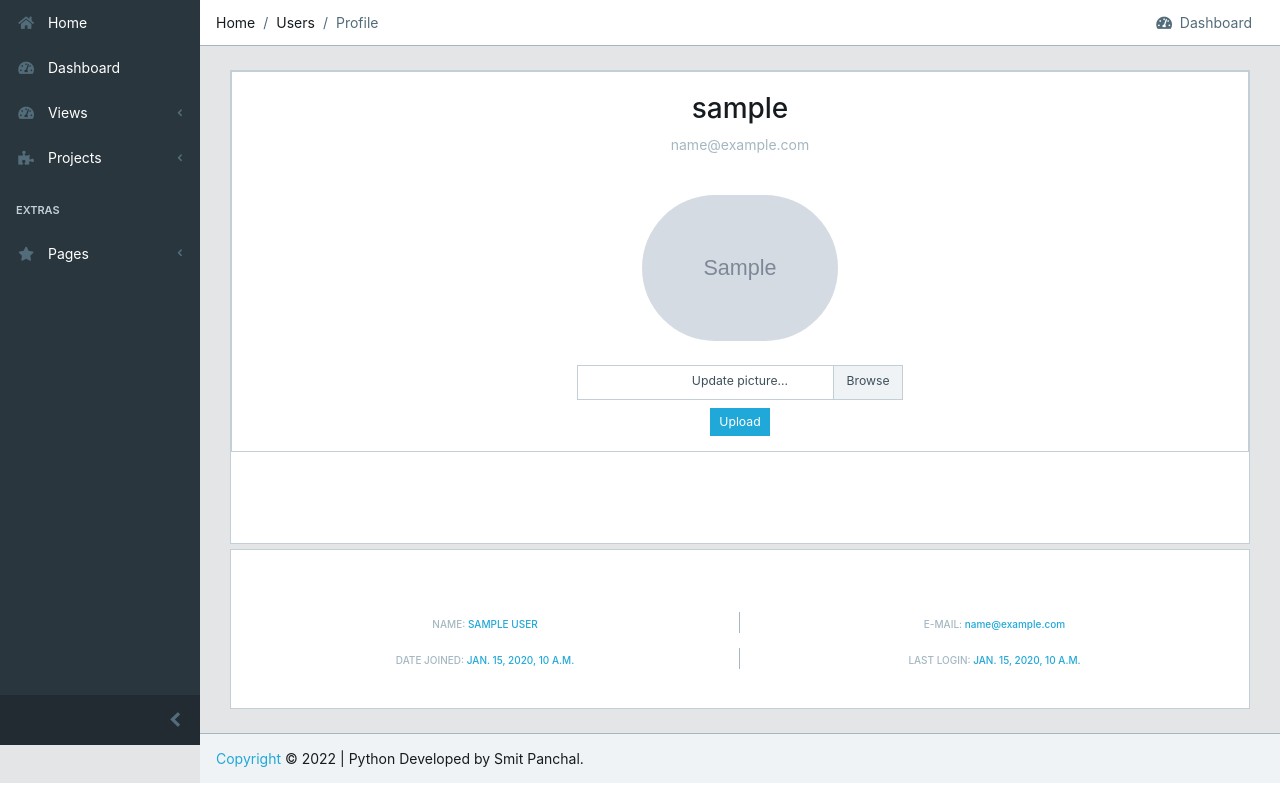
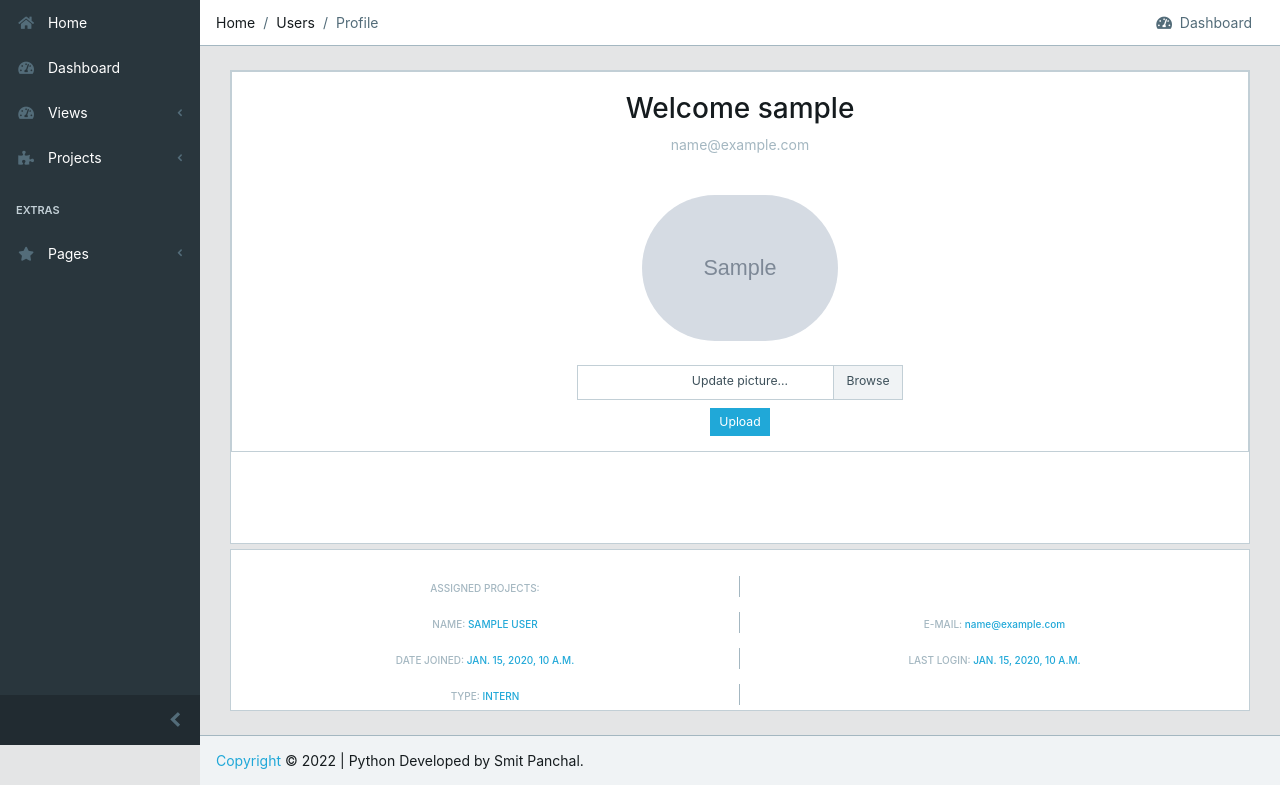
Before and after one commit to Smit271/projects-management-system, a Django app: page /user/profile/ in a window 1280 px wide. Shown: the part 55-840 px from the top of the page. Run offline with Django 4.2, Linux system fonts and the light colour scheme; a user stored in the database is signed in; tables that the repository leaves empty hold one stand-in row (values such as "Sample post"); grey boxes marked "Sample" are stand-in pictures; some libraries are stand-ins or nearby versions.

Commit message:
minor-changes

```diff
--- a/project_ms/user/templates/user/profile.html
+++ b/project_ms/user/templates/user/profile.html
@@ -19,7 +19,7 @@
                                 <div class="media">
                                   <!-- <img class="rounded-circle account-img" src="{{ logged_user.img.url }}"> -->
                                   <div class="media-body">
-                                    <h2 class="account-heading">{{ user.username }}</h2>
+                                    <h2 class="account-heading">Welcome {{ user.username }}</h2>
                                     <p class="text-secondary">{{ user.email }}</p>
                                   </div>
                                 </div>
@@ -50,12 +50,12 @@
                 <div class="col-12">
                     <div class="social-box">
                         <ul class="mt-3">
-                            <!-- <li><span>Projects:
+                            <li><span>Assigned Projects:
                                     {% for project in logged_user.user.project_set.all %}
                                         <a href="">{{ project.name }},</a>
                                     {% endfor %}
                                 </span>
-                            </li> -->
+                            </li>
                         </ul>
                         <ul>
                             <li><span>Name: <a href="">{{ logged_user.user.get_full_name }}</a></span></li>
@@ -64,8 +64,16 @@
                         </ul>
                         <ul>
                             <li><span>Date joined: <span class="text-blue">{{ logged_user.user.date_joined }}</span></span></li>
-                            <li><span>Last login: <span class="text-blue">{{ logged_user.user.last_login }}</span></span>
-                            </li>
+                            <li><span>Last login: <span class="text-blue">{{ logged_user.user.last_login }}</span></span></li>
+                        </ul>
+
+                        <ul>
+                            <li><span>Type:
+                                {% if logged_user.type == 1 %}
+                                <span class="text-blue">Employee</span></span></li>
+                                {% else %}
+                                <span class="text-blue">Intern</span></span></li>
+                                {% endif %}
                         </ul>
                     </div>
                 </div>
```
